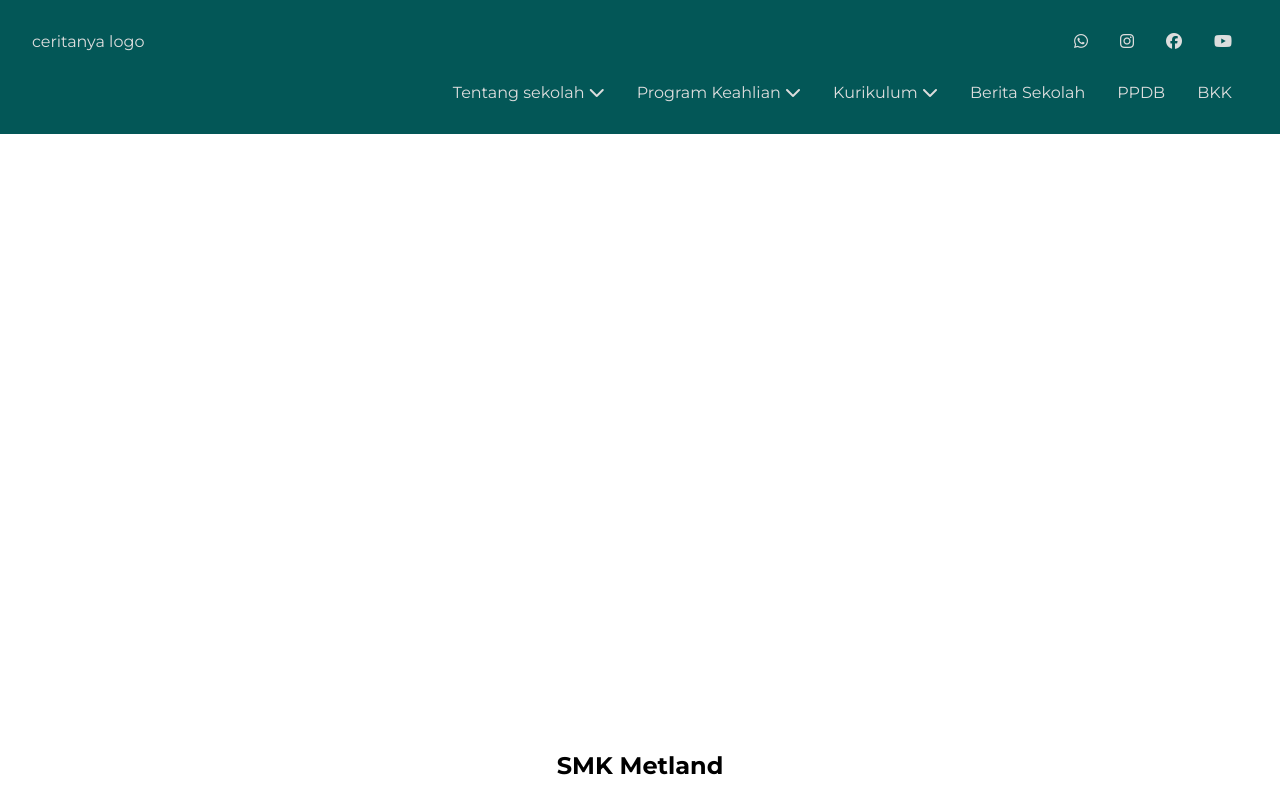
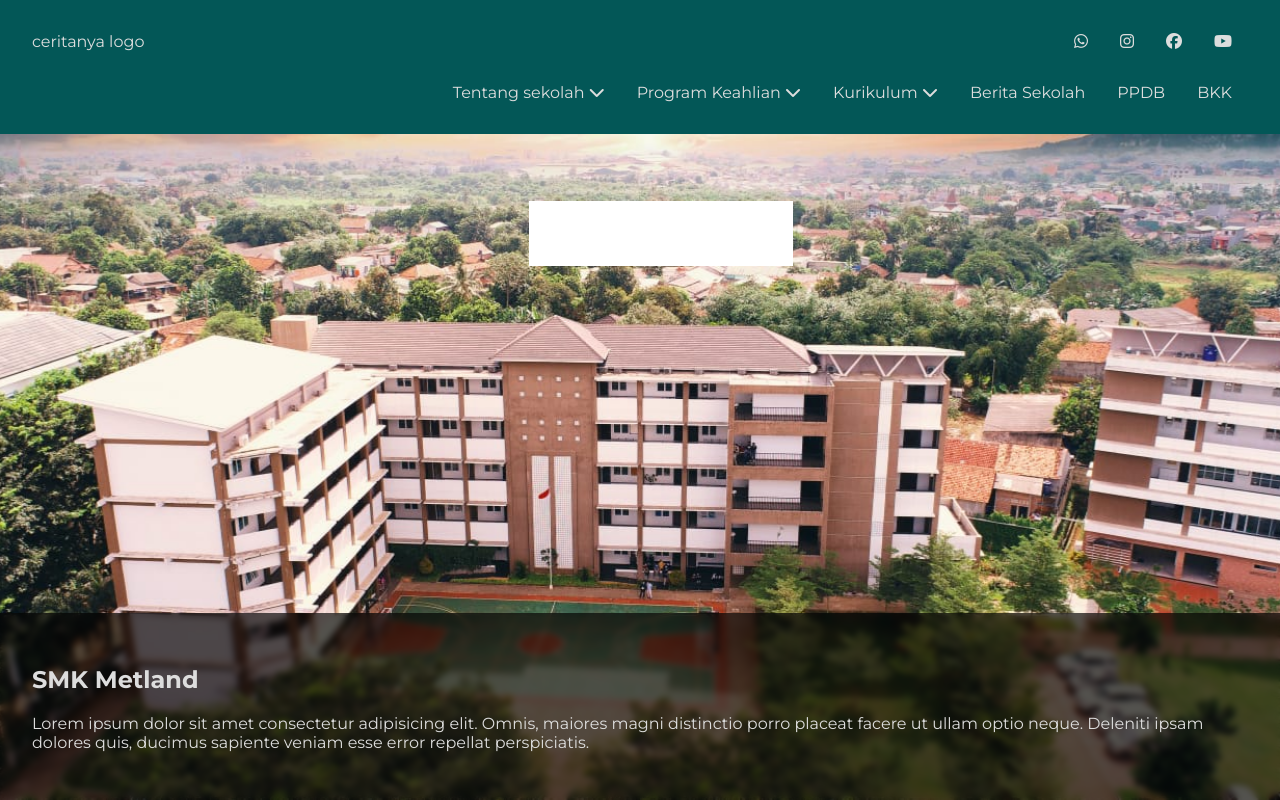
Before and after one commit to Klrfl/metland-homepage, a website: page src/index.pug in a window 1280 px wide. Drawn offline with nearby package versions, Linux system fonts and the light colour scheme; files that its build step writes are made by us from their sources; files whose address does not match are found by name.

Commit message:
add more content

```diff
--- a/src/includes/hero.pug
+++ b/src/includes/hero.pug
@@ -1,2 +1,6 @@
 section.hero
-  h1 SMK Metland
+  .hero__text
+    h1 SMK Metland
+    p  Lorem ipsum dolor sit amet consectetur adipisicing elit. Omnis, maiores magni distinctio porro placeat facere ut ullam optio neque. Deleniti ipsam dolores quis, ducimus sapiente veniam esse error repellat perspiciatis.
+  .hero__image
+    img(src="./assets/hero-image.jpeg")
```
